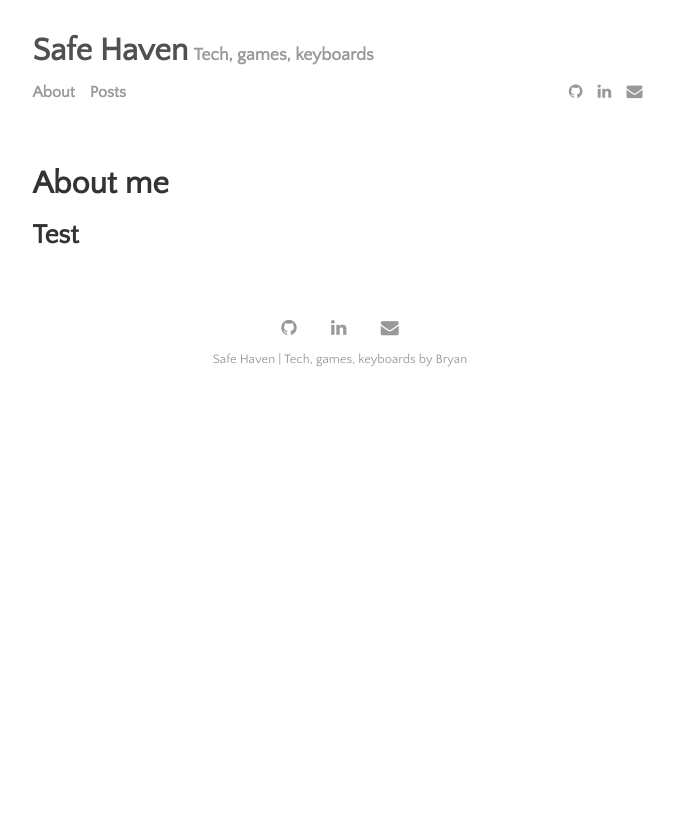
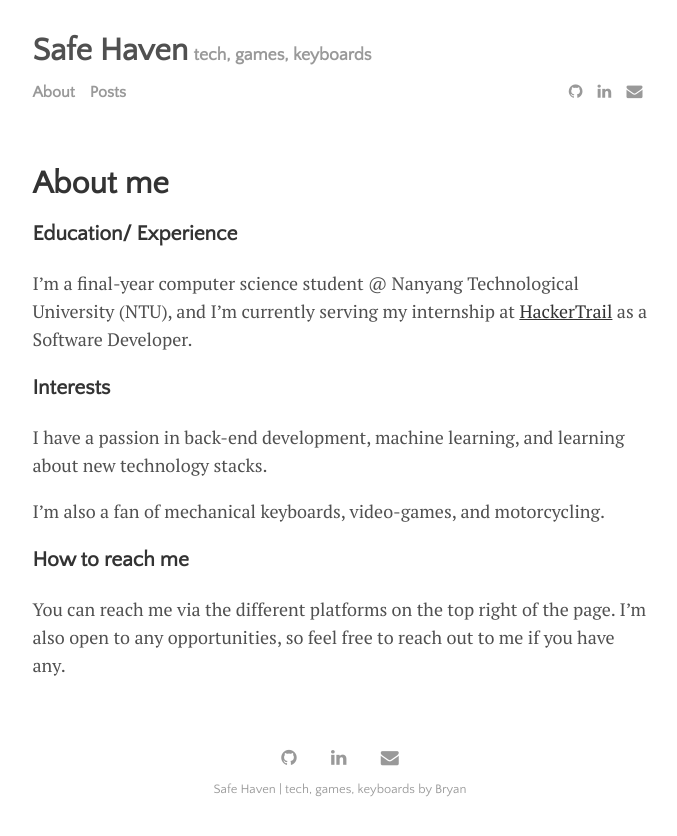
Before and after one commit to bryaneze/bryaneze.github.io, a Jekyll site: the page built from menu/about.md, in a window 1280 px wide. Shown: the top 836 px of the page, without its empty margins (300-977 px from the left). Built offline with Jekyll 4.4.1, drawn with Linux system fonts in a browser that asks for light colours.

Commit message:
blog post

```diff
--- a/404.html
+++ b/404.html
@@ -11,5 +11,5 @@ permalink: 404.html
 
   <h1>Ahhhhh!</h1>
 
-  <p class="lead">Sorry, we've misplaced that URL or it's pointing to something that doesn't exist. <a href="{{ site.baseurl }}/">Head back home</a> to try finding it again, or search for it on the <a href="{{ site.baseurl }}/menu/writing.html">archives page</a>.</p>
+  <p class="lead">Sorry, we've misplaced that URL or it's pointing to something that doesn't exist. <a href="{{ site.baseurl }}/">Head back home</a> to try finding it again, or search for it on the <a href="{{ site.baseurl }}/posts.html">archives page</a>.</p>
 </div>
--- a/_config.yml
+++ b/_config.yml
@@ -21,7 +21,7 @@ plugins:             [jekyll-paginate, jekyll-sitemap, jekyll-feed, jekyll-seo-t
 
 # Customise atom feed settings (this is where Jekyll-Feed gets configuration information)
 title:		           Safe Haven
-description:	       Tech, games, keyboards
+description:	       tech, games, keyboards
 author:              Bryan
 
 # RSS 2.0 can be used instead of Atom by uncommenting following two lines
--- a/_data/settings.yml
+++ b/_data/settings.yml
@@ -8,7 +8,7 @@ google-ID: 'UA-112060364-1'
 
 menu:
 - {name: 'About',   url: 'about.html'}
-- {name: 'Posts', url: 'writing.html'}
+- {name: 'Posts', url: 'posts.html'}
 
 # Available social icons are powered by Font Awesome, so you can use any icon that they offer
 social:
--- a/menu/about.md
+++ b/menu/about.md
@@ -5,4 +5,17 @@ permalink: /about
 ---
 
 
-## Test
+### Education/ Experience
+
+I'm a final-year computer science student @ Nanyang Technological University (NTU), and I'm currently serving my internship at [HackerTrail](https://www.linkedin.com/company/hackertrail) as a Software Developer.
+
+
+
+### Interests
+ I have a passion in back-end development, machine learning, and learning about new technology stacks.
+
+ I'm also a fan of mechanical keyboards, video-games, and motorcycling.
+
+
+### How to reach me
+You can reach me via the different platforms on the top right of the page. I'm also open to any opportunities, so feel free to reach out to me if you have any.
```
Also changed, not shown: _posts/2022-10-1-first-blog.md (+7 -1 lines).
